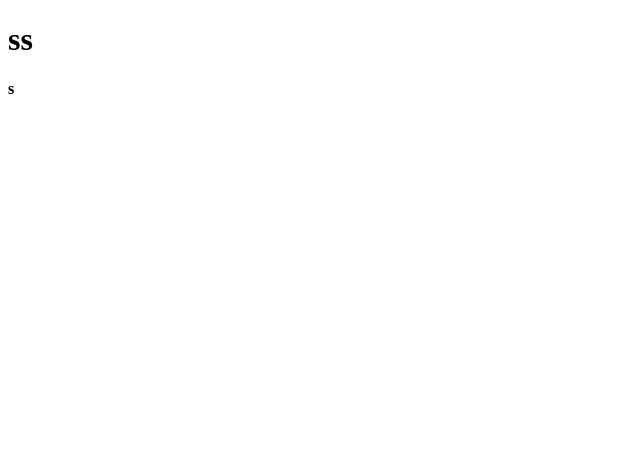
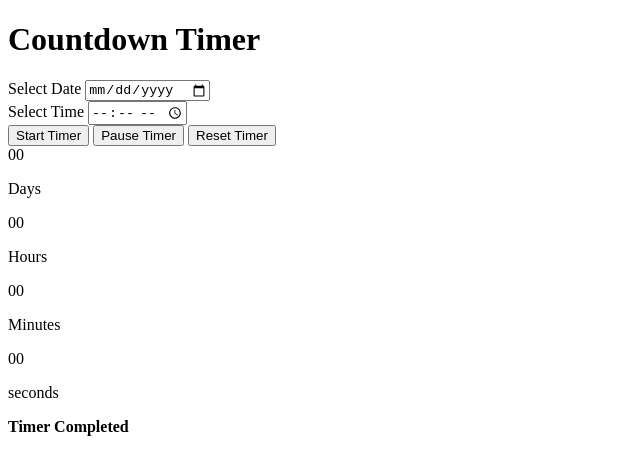
Before and after one commit to sinchanadm14/countdown-timer, a plain HTML site: page index.html in a window 1280 px wide. Shown: the whole page, without its empty margins (0-640 px from the left). Drawn offline with Linux system fonts and the light colour scheme.

Commit message:
created HTML  structure

```diff
--- a/index.html
+++ b/index.html
@@ -1,12 +1,36 @@
-<!DOCTYPE html>
+ <!DOCTYPE html>
 <html lang="en">
 <head>
     <meta charset="UTF-8">
     <meta name="viewport" content="width=device-width, initial-scale=1.0">
-    <title>Document</title>
+    <title>COUNTDOWN-TIMER</title>
 </head>
 <body>
-    <h1>ss</h1>
-   <h4>s</h4>
+    <h1>Countdown Timer</h1>
+  <label for="date" >Select Date</label>
+  <input type="date" id="date"><br>
+  <label for="time">Select Time</label>
+  <input type="time" id="'time"> <br>
+  <button id="start">Start Timer</button>
+  <button id="Pause">Pause Timer</button>
+  <button id="reset">Reset Timer</button>
+  <br>
+  <div >
+    <span id="'days">00</span>
+    <p>Days</p>
+  </div>
+  <div >
+    <span id="hours">00</span>
+    <p>Hours</p>
+  </div>
+  <div >
+    <span id="minutes">00</span>
+    <p>Minutes</p>
+  </div>
+  <div >
+    <span id="seconds">00</span>
+    <p>seconds</p>
+  </div>
+  <p><b>Timer Completed</b></p>
 </body>
 </html>
```
Also changed, not shown: script.js (added), style.css (added).
